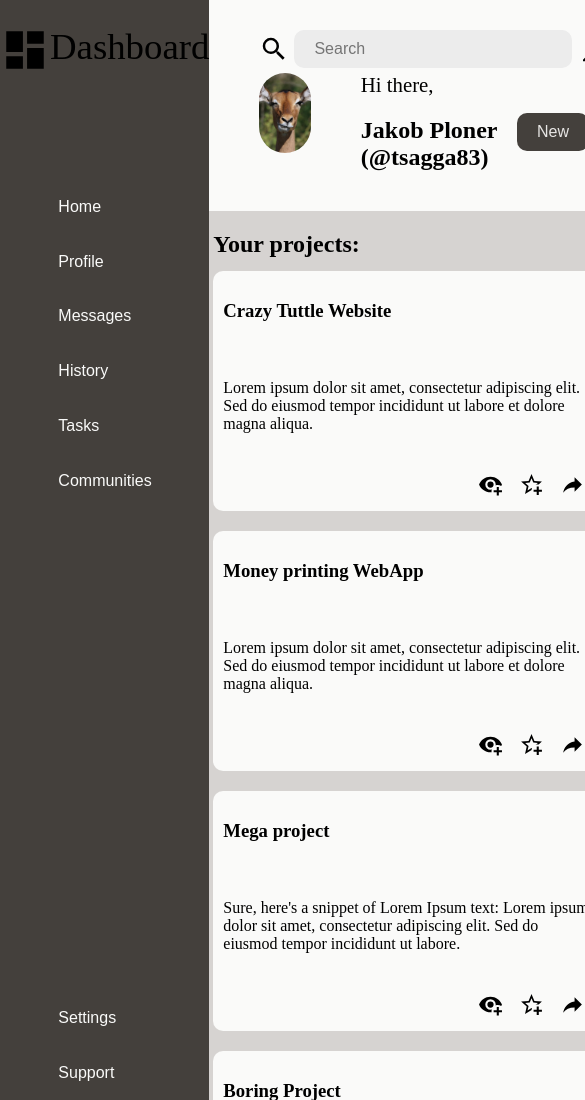
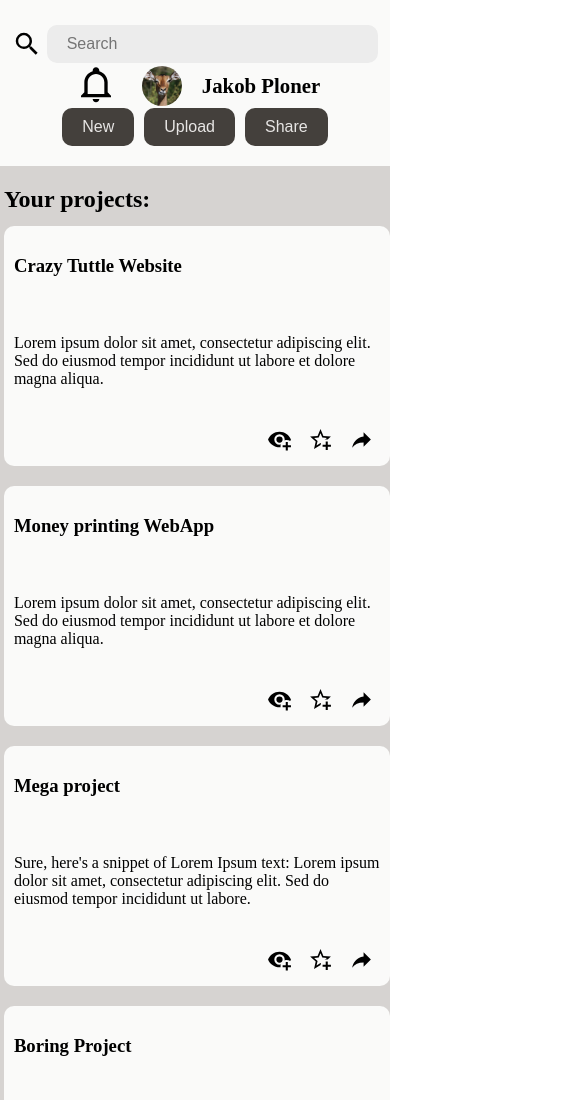
Before and after one commit to jakob83/admin-dashboard, a website built with webpack: page src/index.html in a window 390 px wide. Shown: the top 1100 px of the page, 585 px wide, since content can reach past the window. Built offline with nearby package versions, Linux system fonts and the light colour scheme.

Commit message:
finishedgit add ., and it's responsive

```diff
--- a/src/index.css
+++ b/src/index.css
@@ -17,9 +17,13 @@ p {
 nav {
     grid-column: 1;
     grid-row: 1/3;
+    background-color: #44403c;
+}
+
+.dashboard {
     display: flex;
     flex-direction: column;
-    background-color: #44403c;
+    height: 100vh;
 }
 
 nav .nav-btns,
@@ -59,14 +63,14 @@ header {
     justify-content: space-between;
     background-color: #fafaf9;
     padding-bottom: 20px;
+    padding-right: 3vw;
+    padding-left: 3vw;
 }
 
 header .row-1 {
     margin-top: 3vh;
     display: flex;
     justify-content: space-between;
-    align-items: center;
-    margin-left: 50px;
 
 }
 
@@ -79,19 +83,23 @@ header input {
     flex: 3;
 }
 
+.search {
+    flex: 1;
+    display: flex;
+    align-items: center;
+    max-width: 700px;
+}
+
 header .header-btns {
-    flex: 2;
     display: flex;
     align-items: center;
     justify-content: flex-end;
     gap: 20px;
-    margin-right: 3vw;
 }
 
 header .row-2 {
     display: flex;
-    justify-content: space-between;
-    margin-left: 50px;
+    justify-content: center;
 
 }
 
@@ -99,15 +107,13 @@ header .row-2 {
     display: flex;
     justify-content: flex-start;
     gap: 50px;
-    flex: 4;
+    flex: 1;
 }
 
 .row-2 .btns {
     display: flex;
-    flex: 1 1;
     align-items: center;
-    justify-content: space-between;
-    margin-right: 3vw;
+    gap: 10px;
 }
 
 .row-2 p {
@@ -252,6 +258,7 @@ svg {
     display: flex;
     flex-direction: column;
     padding: 1vw;
+    max-height: 400px;
 }
 
 .ann-text-cont {
@@ -289,6 +296,7 @@ svg {
     display: flex;
     flex-direction: column;
     padding: 1vw;
+    max-height: 400px;
 }
 
 .trend-acc-cont {
@@ -321,3 +329,40 @@ svg {
 .profile.trend4 {
     background-image: url('imgs/ellibelli-profile.jpg');
 }
+
+@media screen and (max-width: 900px) {
+    .news {
+        display: none;
+    }
+
+    .projects {
+        grid-column: 1/-1;
+    }
+
+    .greeting-container {
+        display: none;
+    }
+
+    .row-1 {
+        flex-direction: column;
+    }
+
+    header .header-btns {
+        justify-content: center;
+    }
+}
+
+@media screen and (max-width: 580px) {
+    nav {
+        display: none;
+    }
+
+    .main-cont {
+        grid-column: 1/-1;
+    }
+
+    header {
+        grid-column: 1/-1;
+    }
+
+}
--- a/src/index.html
+++ b/src/index.html
@@ -10,6 +10,7 @@
 <body>
     <div class="content">
         <nav>
+            <div class="dashboard">
                 <div class="dashboard-header">
                     <svg xmlns="http://www.w3.org/2000/svg" viewBox="0 0 24 24">
                         <title>view-dashboard</title>
@@ -30,15 +31,18 @@
                     <button>Support</button>
                     <button>Privacy</button>
                 </div>
+            </div>
         </nav>
         <header>
             <div class="row-1">
+                <div class="search">
                     <svg class="search-svg" xmlns="http://www.w3.org/2000/svg" viewBox="0 0 24 24">
                         <title>magnify</title>
                         <path
                             d="M9.5,3A6.5,6.5 0 0,1 16,9.5C16,11.11 15.41,12.59 14.44,13.73L14.71,14H15.5L20.5,19L19,20.5L14,15.5V14.71L13.73,14.44C12.59,15.41 11.11,16 9.5,16A6.5,6.5 0 0,1 3,9.5A6.5,6.5 0 0,1 9.5,3M9.5,5C7,5 5,7 5,9.5C5,12 7,14 9.5,14C12,14 14,12 14,9.5C14,7 12,5 9.5,5Z" />
                     </svg>
                     <input type="text" placeholder="Search">
+                </div>
                 <div class="header-btns">
                     <button class="notification-btn">
                         <svg xmlns="http://www.w3.org/2000/svg" viewBox="0 0 24 24">
```
Also changed, not shown: dist/bundle.js, dist/index.html. Lines whose indentation alone changed are shown as unchanged.
